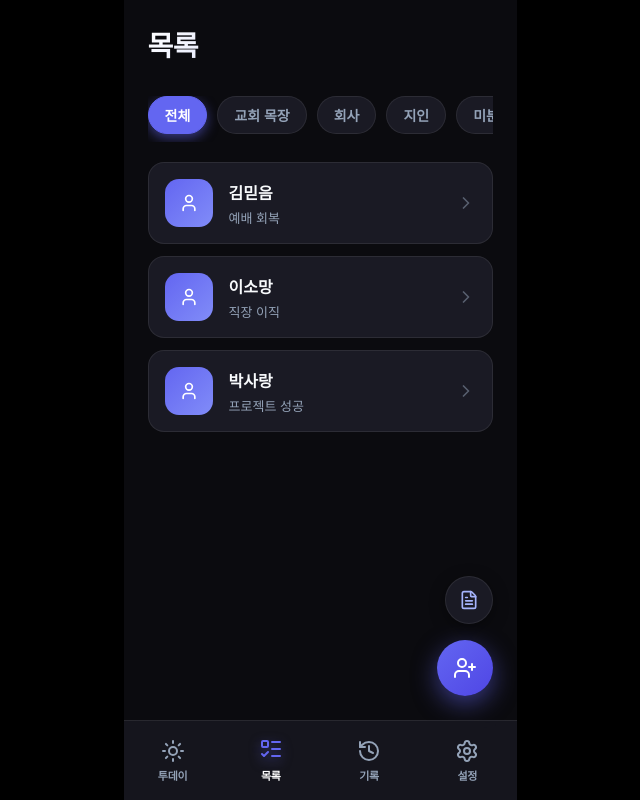
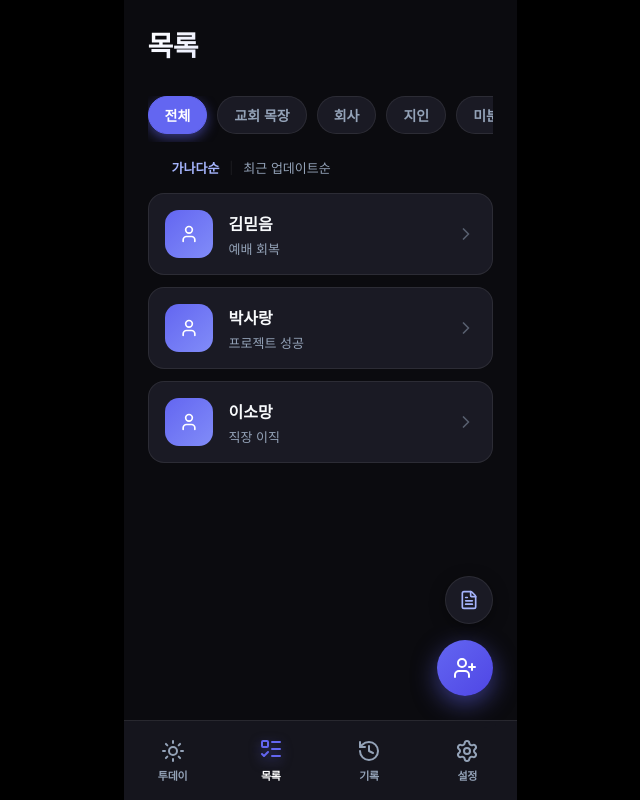
Before and after one commit to do-mini/behalf, a React (Vite) app: page / in a window 1280 px wide. Both pictures are taken after a click on the button "목록". Shown: the whole page, without its empty margins (320-960 px from the left). Built offline with nearby package versions, Linux system fonts and the light colour scheme; a web font is replaced by a local one.

Commit message:
add sorting below group filter

```diff
--- a/src/components/ListTab.css
+++ b/src/components/ListTab.css
@@ -44,6 +44,37 @@
   color: white;
   border-color: var(--primary);
   box-shadow: 0 4px 12px var(--primary-glow);
+}
+
+/* Sort Options */
+.sort-options-container {
+  display: flex;
+  align-items: center;
+  gap: 10px;
+  padding: 0 24px;
+  margin-bottom: 16px;
+  margin-top: -4px;
+}
+
+.sort-option {
+  background: none;
+  border: none;
+  color: var(--text-muted);
+  font-size: 13px;
+  font-weight: 500;
+  padding: 0;
+  cursor: pointer;
+  transition: all 0.2s;
+}
+
+.sort-option.active {
+  color: #a5b4fc;
+  font-weight: 700;
+}
+
+.sort-divider {
+  color: var(--border-color);
+  font-size: 12px;
 }
 
 /* Member List */
--- a/src/components/ListTab.jsx
+++ b/src/components/ListTab.jsx
@@ -56,6 +56,7 @@ const ListTab = () => {
   const [showAddForm, setShowAddForm] = useState(false);
   const [showBulkAddForm, setShowBulkAddForm] = useState(false);
   const [showGroupManager, setShowGroupManager] = useState(false);
+  const [sortMode, setSortMode] = useState('name');
 
   // Load data from localStorage on mount
   useEffect(() => {
@@ -74,7 +75,17 @@ const ListTab = () => {
       localStorage.setItem('behalf_members_v2', JSON.stringify(DUMMY_DATA));
       setMembers(DUMMY_DATA);
     }
+
+    const savedSortMode = localStorage.getItem('behalf_sort_mode');
+    if (savedSortMode) {
+      setSortMode(savedSortMode);
+    }
   }, []);
+
+  const handleSortChange = (mode) => {
+    setSortMode(mode);
+    localStorage.setItem('behalf_sort_mode', mode);
+  };
 
   const saveToStorage = (newMembers) => {
     setMembers(newMembers);
@@ -189,9 +200,28 @@ const ListTab = () => {
     }
   };
 
-  const filteredMembers = activeGroup === "전체"
-    ? members
+  let filteredMembers = activeGroup === "전체"
+    ? [...members]
     : members.filter(m => m.group === activeGroup);
+
+  if (sortMode === 'name') {
+    filteredMembers.sort((a, b) => a.name.localeCompare(b.name));
+  } else if (sortMode === 'recent') {
+    filteredMembers.sort((a, b) => {
+      const getLatestWeek = (mem) => {
+        if (!mem.weeklyRequests || mem.weeklyRequests.length === 0) return '';
+        return [...mem.weeklyRequests].sort((x, y) => y.week.localeCompare(x.week))[0].week;
+      };
+
+      const latestA = getLatestWeek(a);
+      const latestB = getLatestWeek(b);
+
+      if (latestB === latestA) {
+        return a.name.localeCompare(b.name);
+      }
+      return latestB.localeCompare(latestA);
+    });
+  }
 
   const getPreviewText = (member) => {
     if (!member.weeklyRequests || member.weeklyRequests.length === 0) return "등록된 기도제목이 없습니다";
@@ -247,6 +277,23 @@ const ListTab = () => {
             + 그룹 편집
           </button>
         </div>
+      </div>
+
+      {/* Sort Options */}
+      <div className="sort-options-container">
+        <button
+          className={`sort-option ${sortMode === 'name' ? 'active' : ''}`}
+          onClick={() => handleSortChange('name')}
+        >
+          가나다순
+        </button>
+        <span className="sort-divider">|</span>
+        <button
+          className={`sort-option ${sortMode === 'recent' ? 'active' : ''}`}
+          onClick={() => handleSortChange('recent')}
+        >
+          최근 업데이트순
+        </button>
       </div>
 
       {/* Member List */}
```
